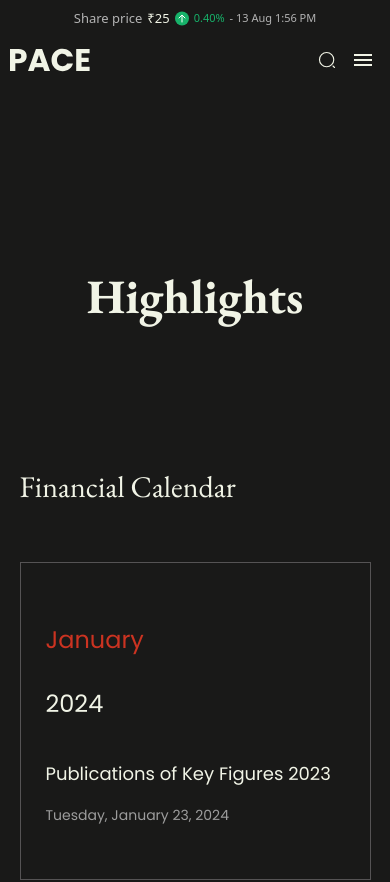
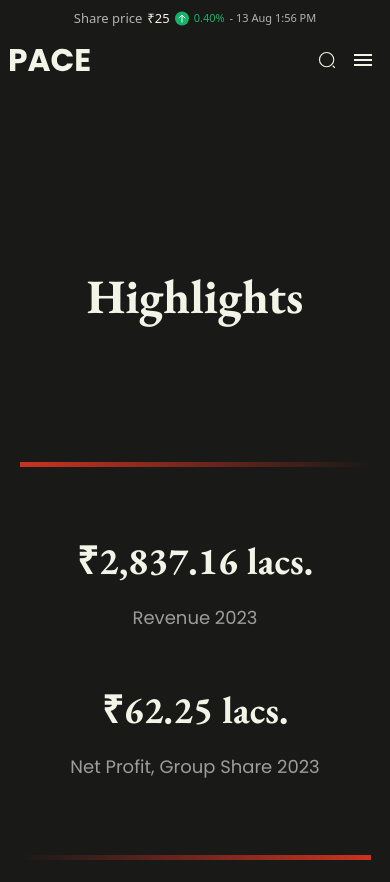
Before and after one commit to TarunRajpurohit123/pace-bussiness-website, a Next.js app in the folder pace-website/: page /investors in a window 390 px wide. Shown: the top 882 px of the page. Built offline with nearby package versions, Linux system fonts and the light colour scheme.

Commit message:
investor static section responsive

```diff
--- a/pace-website/src/app/globals.css
+++ b/pace-website/src/app/globals.css
@@ -1926,4 +1926,20 @@ option:hover {
   .first__fcard {
     margin-top: 0rem;
   }
-}
+  .investor__statics {
+    width: 90% !important;
+    flex-direction: column;
+  }
+  .investor_state_card {
+    display: flex;
+    flex-direction: column;
+    justify-content: center;
+    width: 100%;
+  }
+  .investor_state_heading {
+    font-size: 3.8rem;
+  }
+  .investor_state_span{
+    font-size: 1.8rem;
+  }
+}
--- a/pace-website/src/app/investors/page.jsx
+++ b/pace-website/src/app/investors/page.jsx
@@ -17,8 +17,8 @@ export default function investors() {
       />
       {/* <LatestPress /> */}
       {/* <ReportSection /> */}
-      {/* <InvestorStatics /> */}
-      <FinancialCalender />
+      <InvestorStatics />
+      {/* <FinancialCalender /> */}
       {/* <InvestorCTA />  */}
     </>
   );
```
